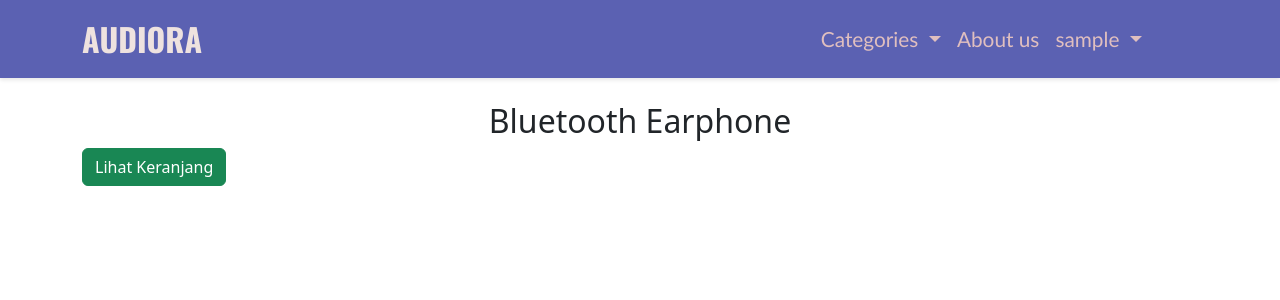
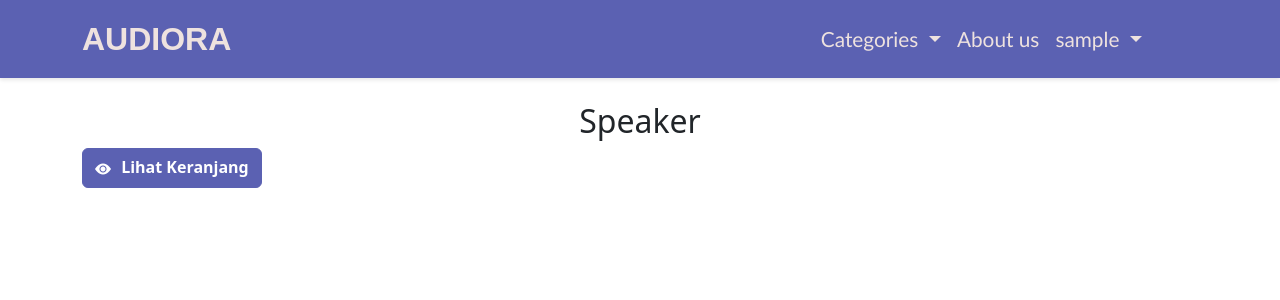
Before and after one commit to karinarinv/web, a PHP site: page /speaker.php in a window 1280 px wide. Shown: the top 300 px of the page. Run offline with PHP 8.4, Linux system fonts and the light colour scheme; the visitor is signed in with stand-in values (Sample User, id 1); data that the repository does not hold is empty.

Commit message:
Update speaker.php

```diff
--- a/speaker.php
+++ b/speaker.php
@@ -41,8 +41,89 @@ $query = mysqli_query($conn, "SELECT * FROM speaker");
     <link href="https://cdn.jsdelivr.net/npm/bootstrap@5.3.3/dist/css/bootstrap.min.css" rel="stylesheet"/>
     <script src="https://cdn.jsdelivr.net/npm/bootstrap@5.3.3/dist/js/bootstrap.bundle.min.js"></script>
     <link rel="stylesheet" href="https://cdn.jsdelivr.net/npm/bootstrap-icons@1.10.5/font/bootstrap-icons.css"/>
-    <link rel="stylesheet" href="bt_earphone.css" />
     <title>Bluetooth Earphone</title>
+    <style>
+      .navbar {
+  background-color: #5B61B2 !important;
+  padding: 10px 20px;
+  box-shadow: 0 2px 4px rgba(0, 0, 0, 0.1);
+}
+
+.dropdown-submenu {
+  position: relative;
+}
+
+.dropdown-submenu > .dropdown-menu {
+  top: 0;
+  left: 100%;
+  margin-top: -1px;
+}
+
+.navbar-nav .nav-link:hover {
+  color: #ffffff;
+}
+
+.dropdown-menu > .dropdown-submenu > .dropdown-item:hover {
+  background-color: #ffffff;
+  color: #000000;
+}
+
+.dropdown-submenu .dropdown-menu .dropdown-item:hover {
+  background-color: #e9ecef;
+  color: #000000;
+}
+
+.dropdown-submenu:hover > .dropdown-menu {
+  display: block;
+}
+
+.dropdown-item {
+  transition: background-color 0.3s ease, color 0.3s ease;
+}
+
+.navbar-brand {
+  color: #EEE2DF;
+  font-family: "Oswald", sans-serif;
+  font-size: 2rem;
+  font-weight: bold;
+}
+
+.nav-link {
+  color: #eee2df;
+  font-size: 1.3rem;
+  font-family: 'Gill Sans', 'Gill Sans MT', Calibri, 'Trebuchet MS', sans-serif;
+}
+
+.drop-login {
+  color: #000000;
+  font-size: 1.0rem;
+  font-family: 'Gill Sans', 'Gill Sans MT', Calibri, 'Trebuchet MS', sans-serif;
+}
+
+.dropdown-item {
+  font-family: 'Gill Sans', 'Gill Sans MT', Calibri, 'Trebuchet MS', sans-serif;
+}
+
+        .btn-keranjang, .btn-tambah {
+            background-color: #5B61B2;
+            border-color: #5B61B2;
+            color: white;
+            font-weight: 600;
+            transition: background-color 0.3s ease, border-color 0.3s ease;
+        }
+        .btn-keranjang:hover, .btn-tambah:hover,
+        .btn-keranjang:focus, .btn-tambah:focus {
+            background-color: #8e7f6c;
+            border-color: #8e7f6c;
+            color: white;
+            text-decoration: none;
+        }
+
+        .btn i {
+            margin-right: 6px;
+            vertical-align: middle;
+        }
+    </style>
 </head>
 <body>
     <nav class="navbar navbar-expand-lg">
@@ -125,19 +206,23 @@ $query = mysqli_query($conn, "SELECT * FROM speaker");
         </div>
     </nav>
     <div class="container mt-4">
-    <h2 class="text-center">Bluetooth Earphone</h2>
-    <a href="keranjang.php" class="btn btn-success mb-3">Lihat Keranjang</a>
+    <h2 class="text-center">Speaker</h2>
+    <a href="keranjang.php" class="btn btn-keranjang mb-3">
+        <i class="bi bi-eye-fill"></i> Lihat Keranjang
+    </a>
     <div class="row row-cols-1 row-cols-md-3 g-4">
         <?php while($row = mysqli_fetch_assoc($query)) { ?>
         <div class="col">
             <div class="card h-100 shadow-sm">
-                <img src="img/<?= $row['gambar']; ?>" class="card-img-top" style="height: 200px; object-fit: cover;">
+                <img src="img/<?= htmlspecialchars($row['gambar']); ?>" class="card-img-top" style="height: 200px; object-fit: cover;" alt="<?= htmlspecialchars($row['nama']); ?>">
                 <div class="card-body text-center">
-                    <h5><?= $row['nama']; ?></h5>
+                    <h5><?= htmlspecialchars($row['nama']); ?></h5>
                     <p>Rp <?= number_format($row['harga'], 0, ',', '.'); ?></p>
                     <form method="post">
                         <input type="hidden" name="produk_id" value="<?= $row['id']; ?>">
-                        <button class="btn btn-primary" type="submit">Tambah ke Keranjang</button>
+                        <button class="btn btn-tambah" type="submit">
+                            <i class="bi bi-cart-fill"></i> Tambah ke Keranjang
+                        </button>
                     </form>
                 </div>
             </div>
@@ -145,8 +230,5 @@ $query = mysqli_query($conn, "SELECT * FROM speaker");
         <?php } ?>
     </div>
 </div>
-</div>
-</div>
-</div>
 </body>
 </html>
```
